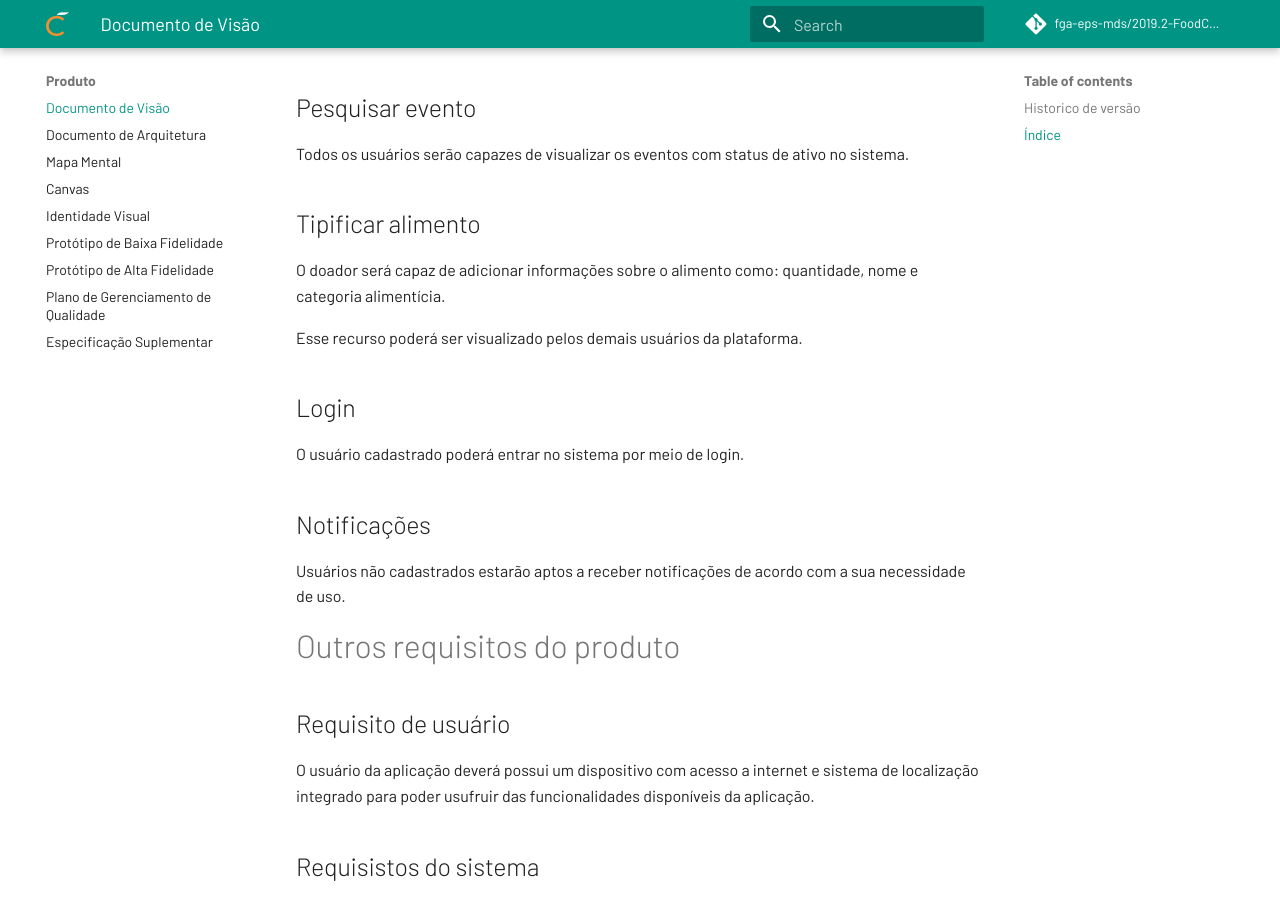
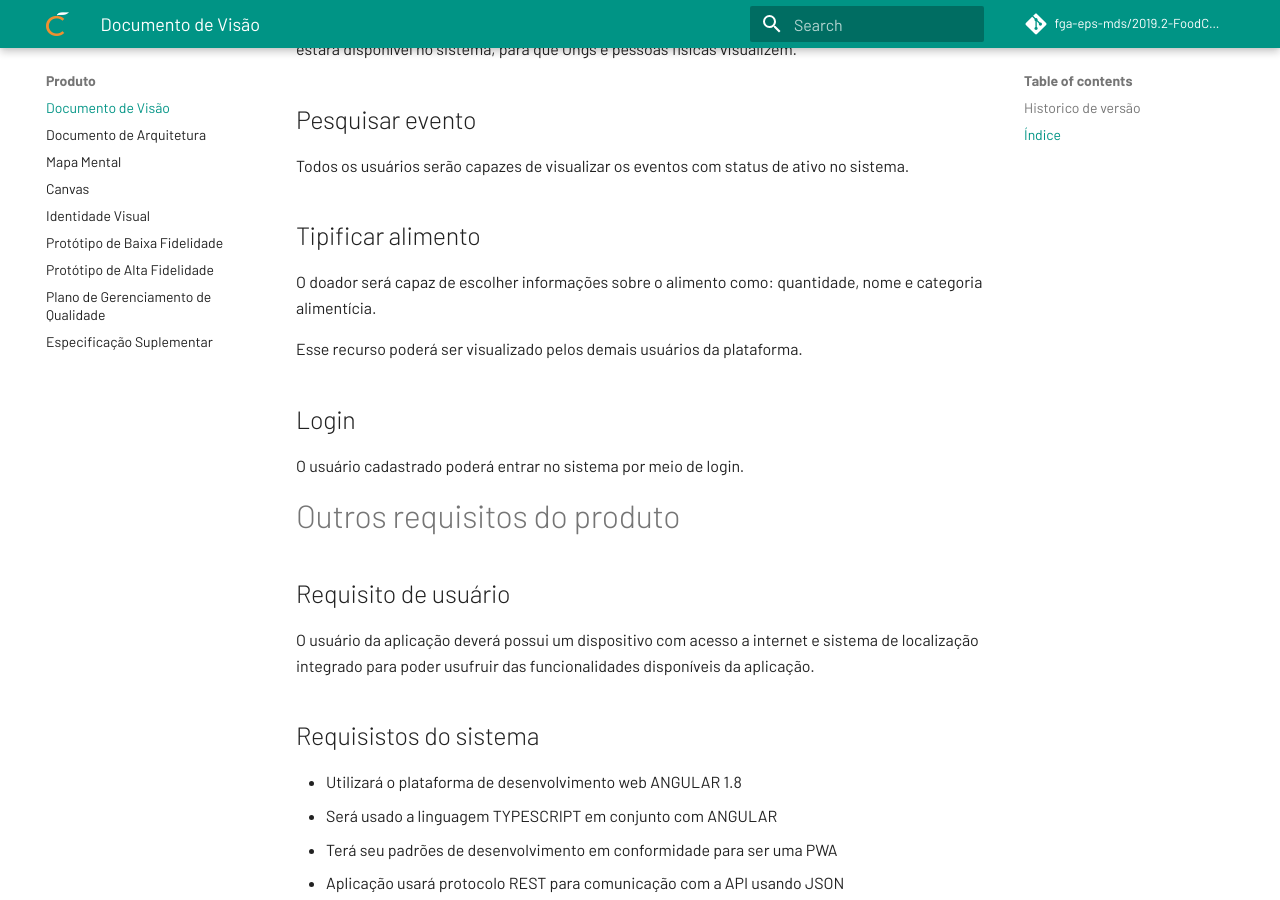
Before and after one commit to fga-eps-mds/2019.2-FoodCare, an MkDocs documentation site: the page built from docs/produto/doc-visao.md, in a window 1280 px wide and 900 px high, scrolled down 5892 px. Built offline with MkDocs 1.6.1 and Material for MkDocs 9.7.7, drawn with Linux system fonts in a browser that asks for light colours; comment, search, counter and statistics services are not loaded; some of the changed text lies outside the part shown.

Commit message:
Atualiza Recusos do prod no doc de Visao

```diff
--- a/docs/produto/doc-visao.md
+++ b/docs/produto/doc-visao.md
@@ -39,7 +40,6 @@
     3. [Pesquisar evento](#5.3)
     4. [Tipificar alimento](#5.4)
     5. [Login](#5.5)
-    6. [Notificações](#5.6)
 6. [Outros requisitos do produto](#6)
     1. [Requisito de usuário](#6.1)
     2. [Requisito do sistema](#6.2)
@@ -143,17 +143,13 @@ Todos os usuários serão capazes de visualizar os eventos com status de ativo n
 
 ## Tipificar alimento <a name="5.4"></a>
 
-O doador será capaz de adicionar informações sobre o alimento como: quantidade, nome e categoria alimentícia.
+O doador será capaz de escolher informações sobre o alimento como: quantidade, nome e categoria alimentícia.
 
 Esse recurso poderá ser visualizado pelos demais usuários da plataforma.
 
 ## Login <a name="5.5"></a>
 
 O usuário cadastrado poderá entrar no sistema por meio de login.
-
-## Notificações <a name="5.6"></a>
-
-Usuários não cadastrados estarão aptos a receber notificações de acordo com a sua necessidade de uso.
 
 # Outros requisitos do produto <a name="6"></a>
 
```
Also changed, not shown: other parts of docs/produto/doc-visao.md (+2 -1 lines).
